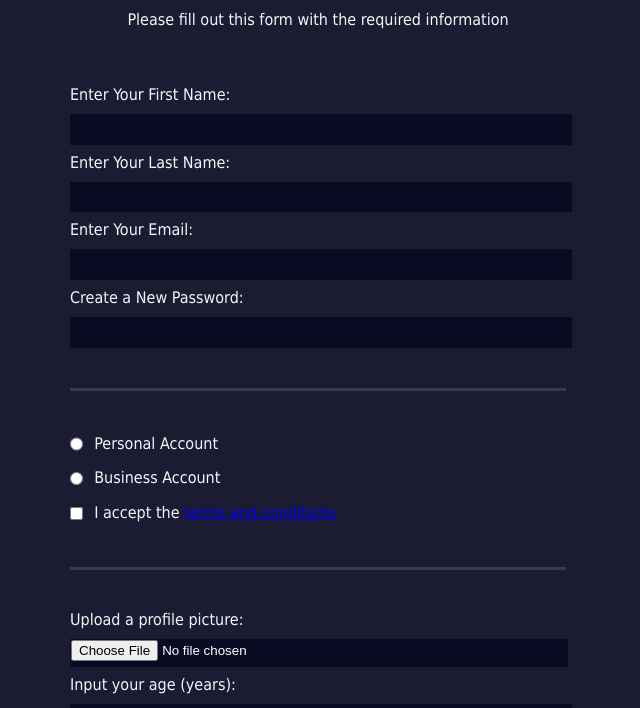
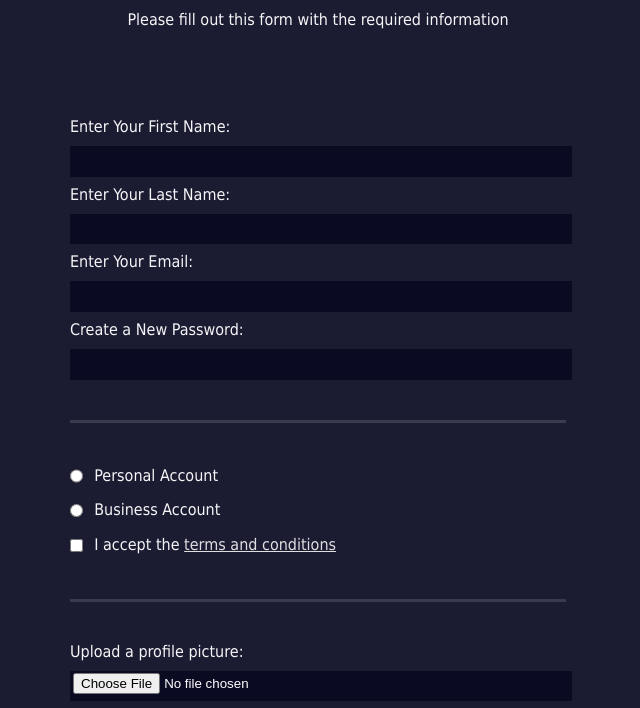
Before and after one commit to epdowsl/4-HTML-Formulario, a plain HTML site: page index.html in a window 1280 px wide. Shown: the part 92-800 px from the top of the page, without its empty margins (322-962 px from the left). Drawn offline with Linux system fonts and the light colour scheme.

Commit message:
Terminando la página web que contiene un formulario

```diff
--- a/styles.css
+++ b/styles.css
@@ -18,6 +18,7 @@ form {
     max-width: 500px;
     min-width: 300px;
     width: 60vw;
+    padding: 2em;
   }
 
 fieldset {
@@ -65,3 +66,11 @@ input[type="submit"] {
     margin: 1em auto;
     min-width: 300px;
   }
+
+input[type="file"] {
+    padding: 1px 2px;
+}
+
+a {
+    color: #dfdfe2;
+}
```
